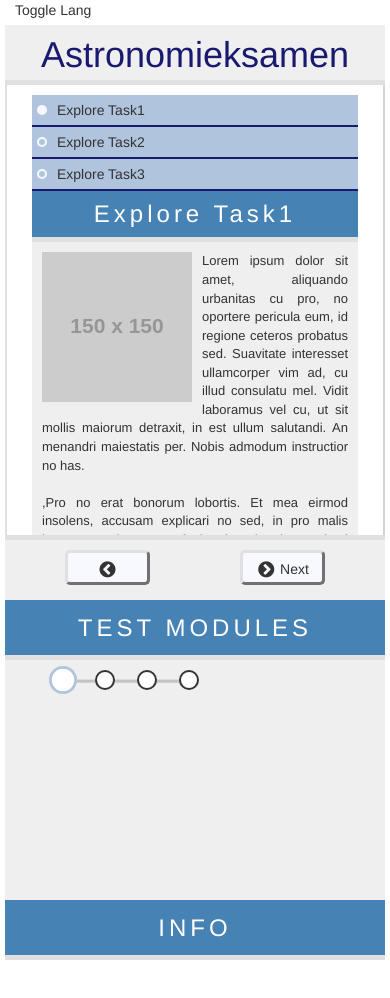
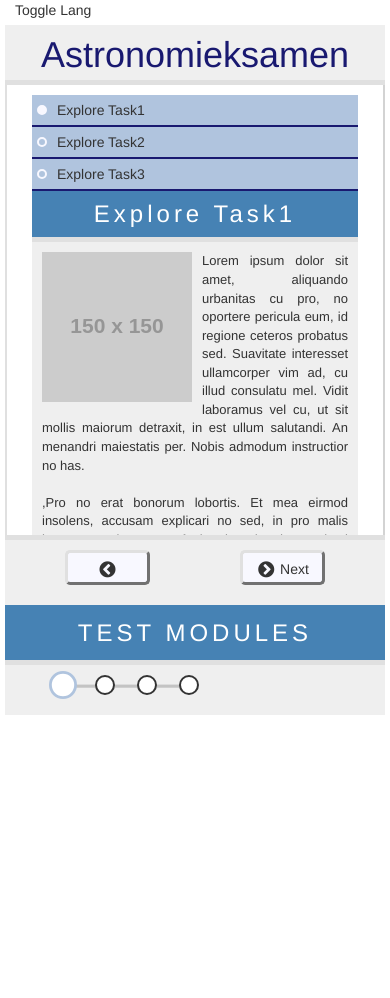
Before and after one commit to jstruthers/apropos_netkurs, a website: page src/index.html in a window 390 px wide. After the commit the page ends 844 px from the top, so only its background shows below. Drawn offline with nearby package versions, Linux system fonts and the light colour scheme; files that its build step writes are made by us from their sources; placeholder pictures from the web are drawn by us.

```diff
--- a/src/html/taskMaler.html
+++ b/src/html/taskMaler.html
@@ -57,11 +57,6 @@
 				<div class="mark-container"></div>
 			</div>
 
-			<div class="task-maler-menu">
-				<h2 class="sub-header">INFO</h2>
-				<div class="option-menu"></div>
-			</div>
-
 		</div>
 	</div>
 
--- a/src/index.less
+++ b/src/index.less
@@ -106,6 +106,7 @@
 
 .random-test-main-content .left-bar
 {
+  background-color: @bg-header;
   height: 600px;
 }
 
@@ -159,7 +160,7 @@
 {
   position: relative;
   margin: 0;
-  height: 65px;
+  height: 70px;
   padding-top: 10px;
   background-color: @bg-header;
   border-top: solid @border-color 5px;
@@ -1016,17 +1017,23 @@
     text-align: center;
   }
 
-  .random-test-main-content .right-panel, .left-bar
+  .random-test-main-content .right-panel,
+  .random-test-main-content .left-bar
   {
     height: auto;
   }
 
-  .random-test-main-content .info-panel td, .theme-list p, .header div
+  .random-test-main-content .info-panel td,
+  .random-test-main-content .theme-list p,
+  .random-test-main-content .header div
 	{
 		font-size: 1.8rem !important;
 	}
 
-  .random-test-main-content .info-panel, .theme-list, .theme-section-body, .results
+  .random-test-main-content .info-panel,
+  .random-test-main-content .theme-list,
+  .random-test-main-content .theme-section-body,
+  .random-test-main-content .results
   {
     height: auto;
   }
```
